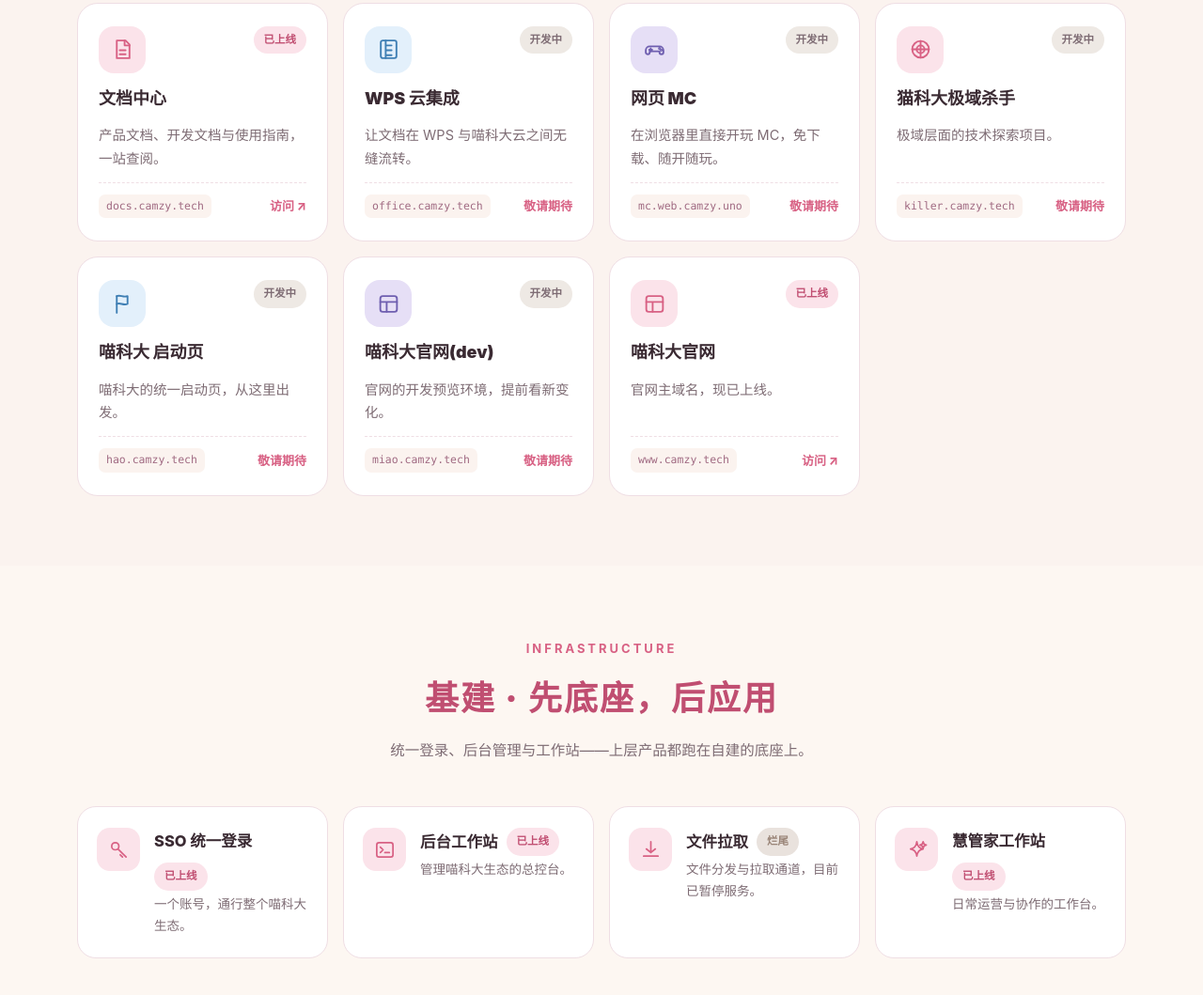
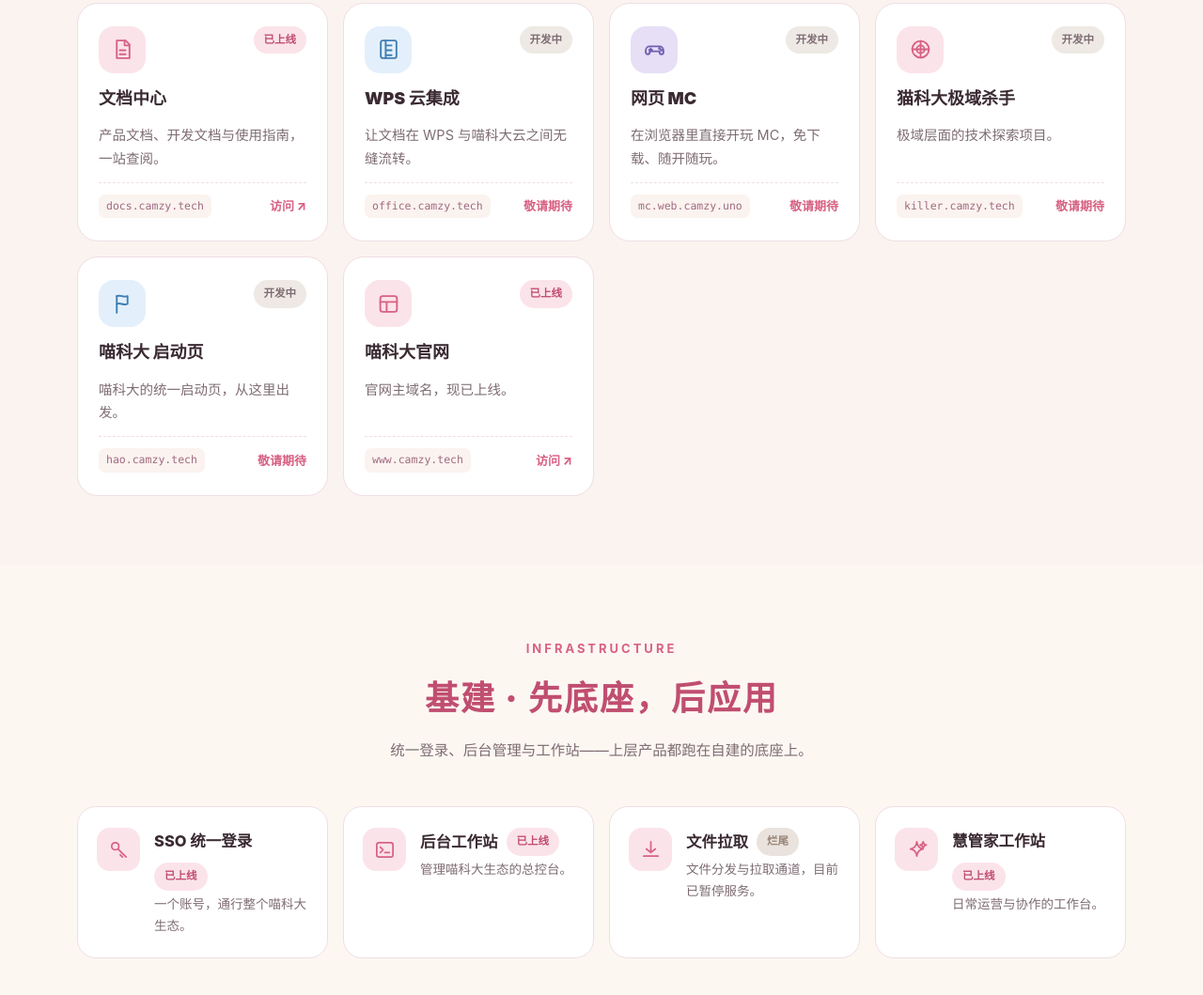
Before and after one commit to maoxinhe/camzy-tech, a plain HTML site: page index.html in a window 1280 px wide. Shown: the part 1413-2472 px from the top of the page at 94% size. Drawn offline with Linux system fonts and the light colour scheme; a web font is replaced by a local one.

Commit message:
fix: 移除官网(dev)预览卡片，官网已上线

```diff
--- a/index.html
+++ b/index.html
@@ -164,7 +164,7 @@ footer{background:#2E2229;color:#D8C6CE;padding:54px 0 30px}
   .hero-title{font-size:72px}
   .hero-sub{font-size:24px}
   .sec-title{font-size:36px}
-  .p-grid{grid-template-columns:repeat(3,1fr)}
+  .p-grid{grid-template-columns:repeat(2,1fr)}
   .infra-grid{grid-template-columns:repeat(2,1fr)}
   .comm-grid{grid-template-columns:repeat(3,1fr)}
   .principle{grid-template-columns:1fr 1fr}
@@ -318,12 +318,6 @@ footer{background:#2E2229;color:#D8C6CE;padding:54px 0 30px}
           <div class="p-name">喵科大 启动页</div>
           <p class="p-desc">喵科大的统一启动页，从这里出发。</p>
           <div class="p-meta"><code>hao.camzy.tech</code><span class="p-go">敬请期待</span></div>
-        </article>
-        <article class="p-card reveal" data-toast="喵科大官网(dev)开发中，敬请期待">
-          <div class="p-top"><span class="p-ic c-lav"><svg class="icon"><use href="#i-layout" xlink:href="#i-layout"/></svg></span><span class="badge dev">开发中</span></div>
-          <div class="p-name">喵科大官网(dev)</div>
-          <p class="p-desc">官网的开发预览环境，提前看新变化。</p>
-          <div class="p-meta"><code>miao.camzy.tech</code><span class="p-go">敬请期待</span></div>
         </article>
         <article class="p-card reveal" data-url="https://www.camzy.tech">
           <div class="p-top"><span class="p-ic c-pink"><svg class="icon"><use href="#i-layout" xlink:href="#i-layout"/></svg></span><span class="badge live">已上线</span></div>
```
Also changed, not shown: 1 other file.
